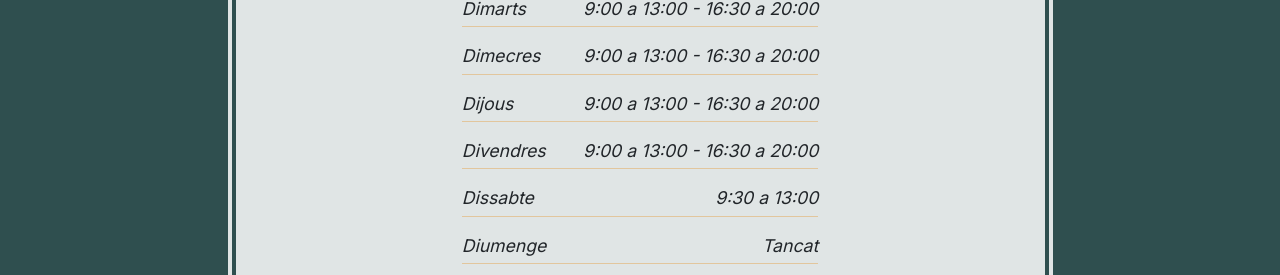
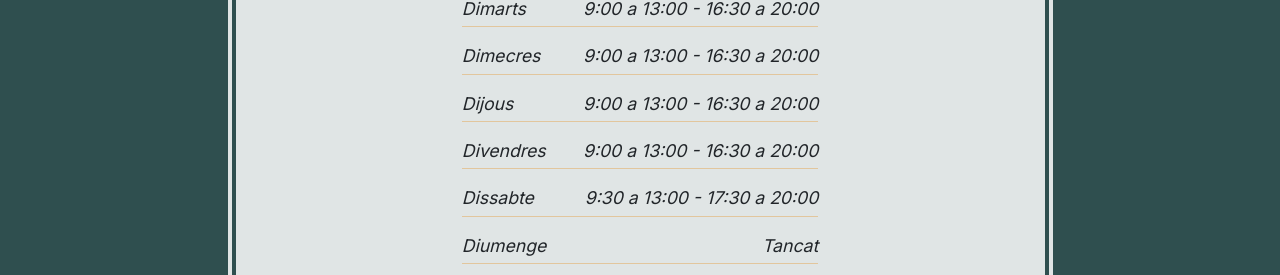
Before and after one commit to DavidGarciaCat/llibreriadomingo.github.io, a Next.js app: page /horaris in a window 1280 px wide. Shown: the part 736-1011 px from the top of the page. Built offline with nearby package versions, Linux system fonts and the light colour scheme.

Commit message:
Horari actualitzat

```diff
--- a/src/app/horaris/page.tsx
+++ b/src/app/horaris/page.tsx
@@ -39,7 +39,7 @@ export default function TimeTable() {
                                 </li>
                                 <li className="list-unstyled-item list-hours-item d-flex">
                                     Dissabte
-                                    <span className="ml-auto">9:30 a 13:00</span>
+                                    <span className="ml-auto">9:30 a 13:00 - 17:30 a 20:00</span>
                                 </li>
                                 <li className="list-unstyled-item list-hours-item d-flex">
                                     Diumenge
```
